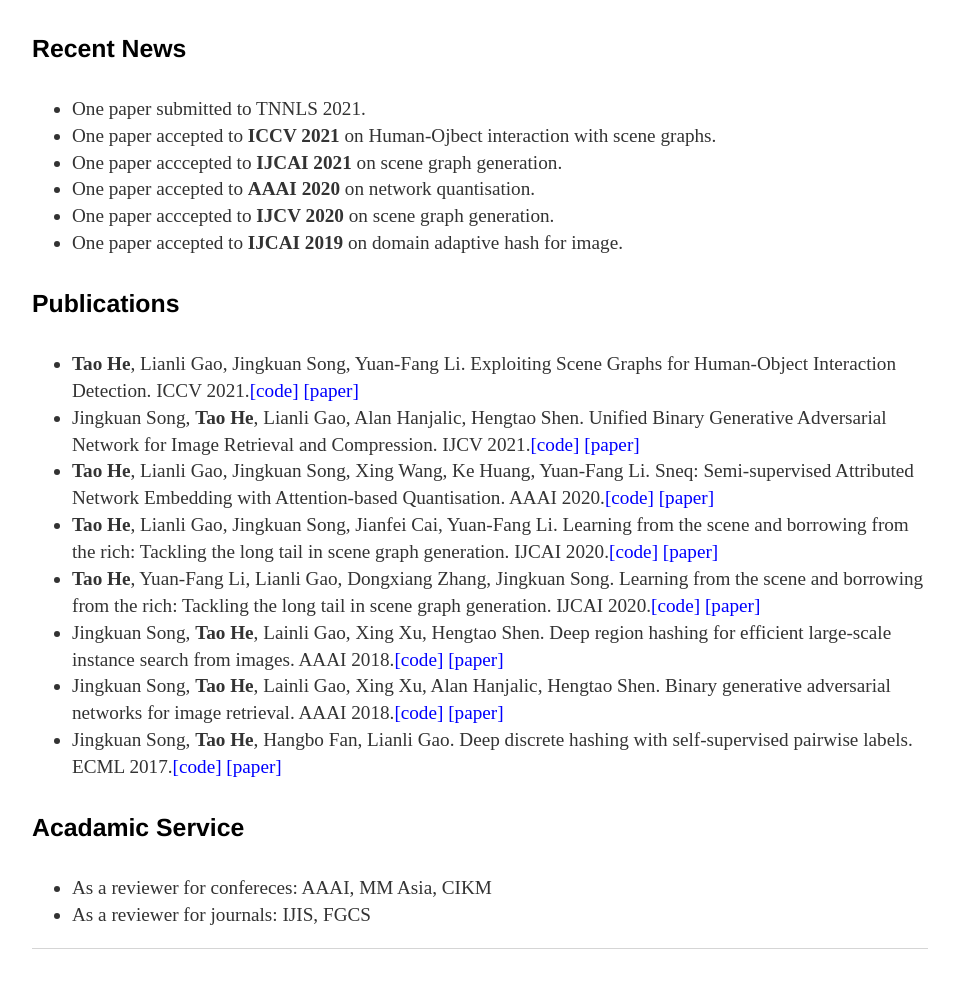
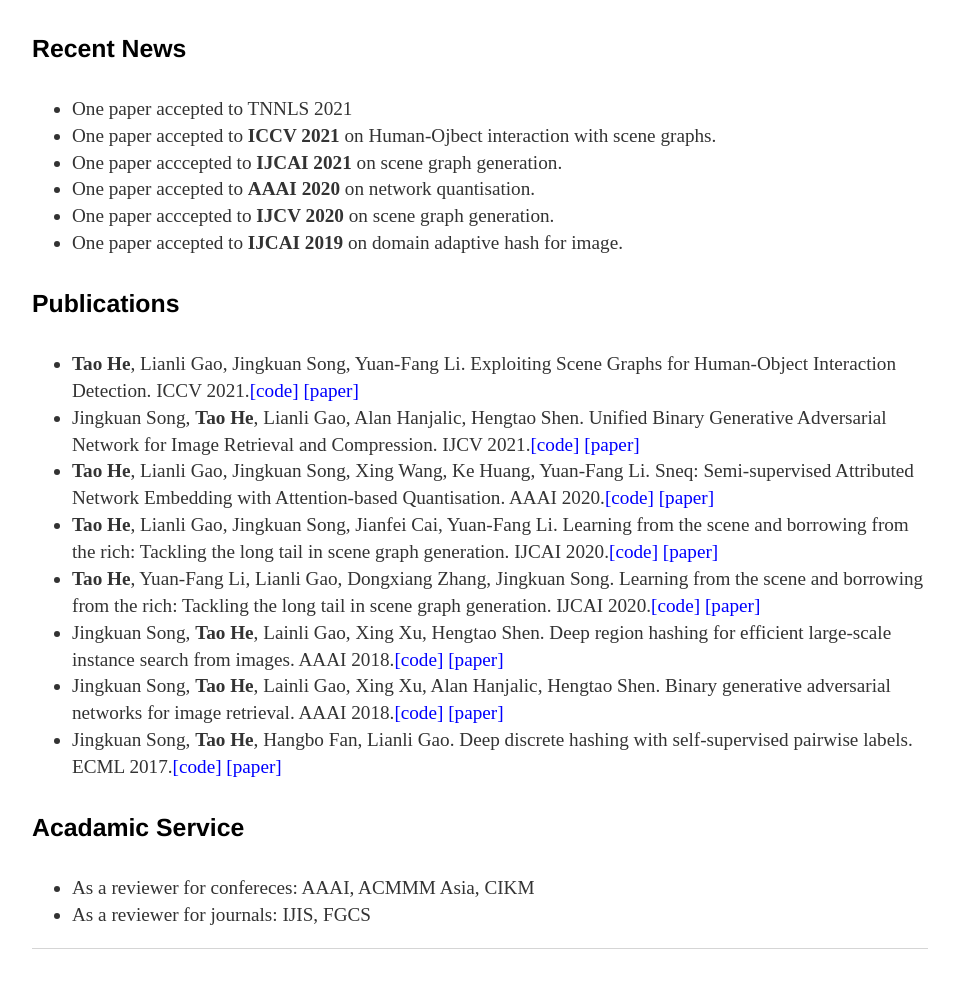
Before and after one commit to ht014/ht014.github.io, a Jekyll site: the page built from index.html, in a window 1280 px wide. Shown: the part 600-1586 px from the top of the page, without its empty margins (160-1119 px from the left). Built offline with Jekyll 4.4.1, drawn with Linux system fonts in a browser that asks for light colours.

Commit message:
Update index.html

```diff
--- a/index.html
+++ b/index.html
@@ -27,8 +27,8 @@
 
 <h4> Recent News</h4>
 <ul>
-	<li>One paper submitted to TNNLS 2021.</li>
-	<li>One paper accepted to <strong>ICCV 2021 </strong> on Human-Ojbect interaction with scene graphs.</li>
+	<li>One paper accepted to TNNLS 2021</li>
+	<li>One paper accepted to <strong>ICCV 2021</strong> on Human-Ojbect interaction with scene graphs.</li>
 	<li>One paper acccepted to <strong>IJCAI 2021</strong> on scene graph generation.</li>
 	<li>One paper accepted to <strong>AAAI 2020</strong> on network quantisation.</li>
 	<li>One paper acccepted to <strong>IJCV 2020</strong> on scene graph generation.</li>
@@ -59,7 +59,7 @@
 
 <h4> Acadamic Service </h4>
 <ul>
-	<li>As a reviewer for confereces: AAAI, MM Asia, CIKM</li>
+	<li>As a reviewer for confereces: AAAI, ACMMM Asia, CIKM</li>
 	<li>As a reviewer for journals: IJIS, FGCS</li>
 	</ul>
 </div>
```
